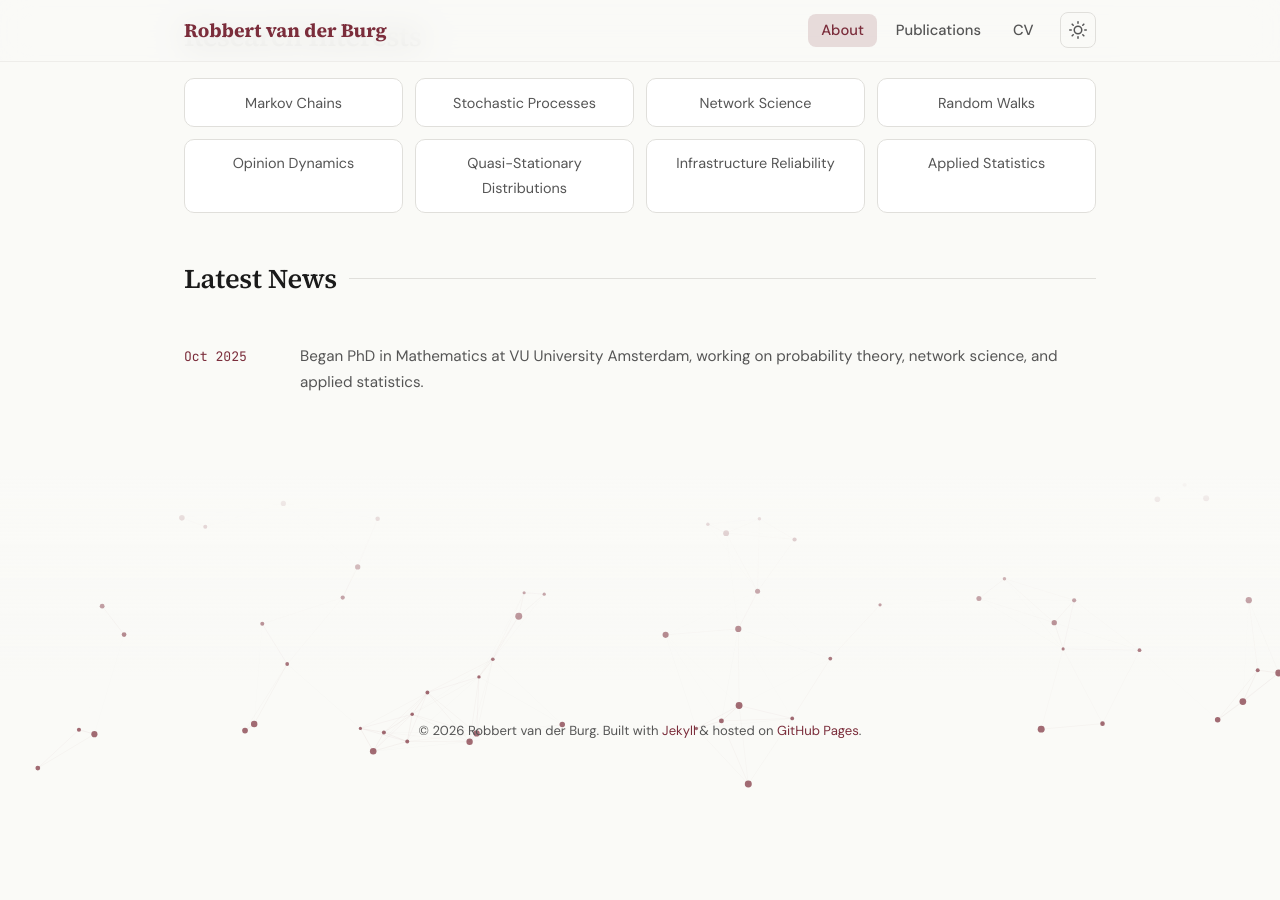
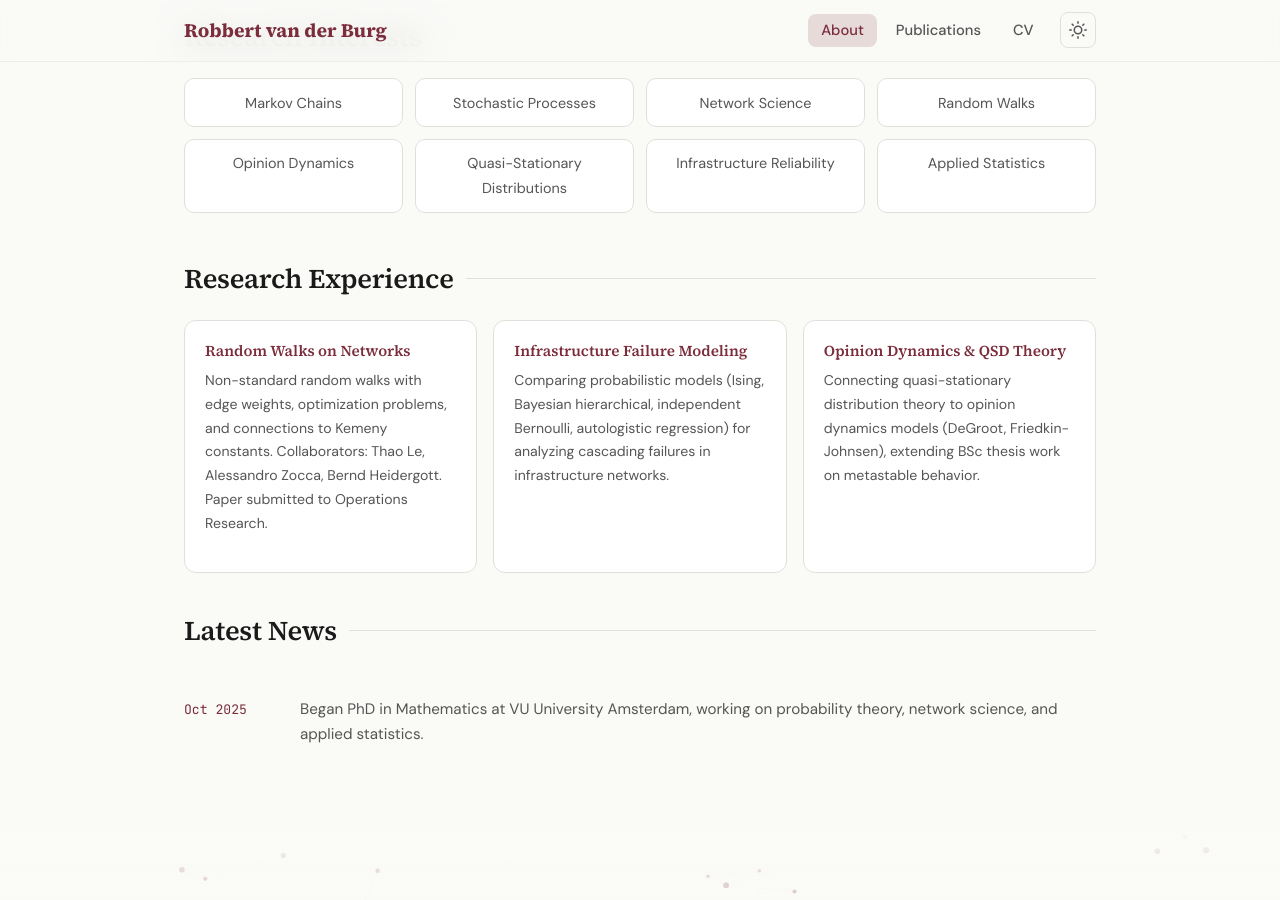
Before and after one commit to robbertvanderburg/robbertvanderburg.github.io, a Jekyll site: the page built from index.html, in a window 1280 px wide and 900 px high, scrolled down 898 px. Built offline with Jekyll 4.4.1, drawn with Linux system fonts in a browser that asks for light colours; before the commit the page ends 1689 px from its top, so only the background shows below that.

Commit message:
Add research experience section to index.html
Added a new section for research experience with multiple entries.

```diff
--- a/index.html
+++ b/index.html
@@ -74,6 +74,27 @@ title: About
   <div class="interest-tag">Applied Statistics</div>
 </div>
 
+<div class="fade-in" style="margin-top: 2.5rem;">
+  <div class="section-header">
+    <h2>Research Experience</h2>
+  </div>
+
+  <div class="cv-card-grid">
+    <div class="cv-card">
+      <h4>Random Walks on Networks</h4>
+      <p>Non-standard random walks with edge weights, optimization problems, and connections to Kemeny constants. Collaborators: Thao Le, Alessandro Zocca, Bernd Heidergott. Paper submitted to Operations Research.</p>
+    </div>
+    <div class="cv-card">
+      <h4>Infrastructure Failure Modeling</h4>
+      <p>Comparing probabilistic models (Ising, Bayesian hierarchical, independent Bernoulli, autologistic regression) for analyzing cascading failures in infrastructure networks.</p>
+    </div>
+    <div class="cv-card">
+      <h4>Opinion Dynamics &amp; QSD Theory</h4>
+      <p>Connecting quasi-stationary distribution theory to opinion dynamics models (DeGroot, Friedkin-Johnsen), extending BSc thesis work on metastable behavior.</p>
+    </div>
+  </div>
+</div>
+
 <div class="section-header fade-in">
   <h2>Latest News</h2>
 </div>
```
